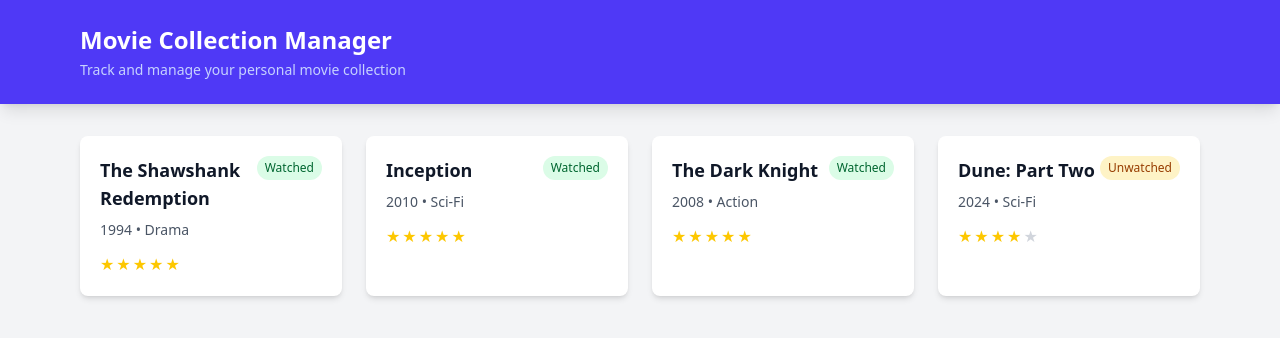
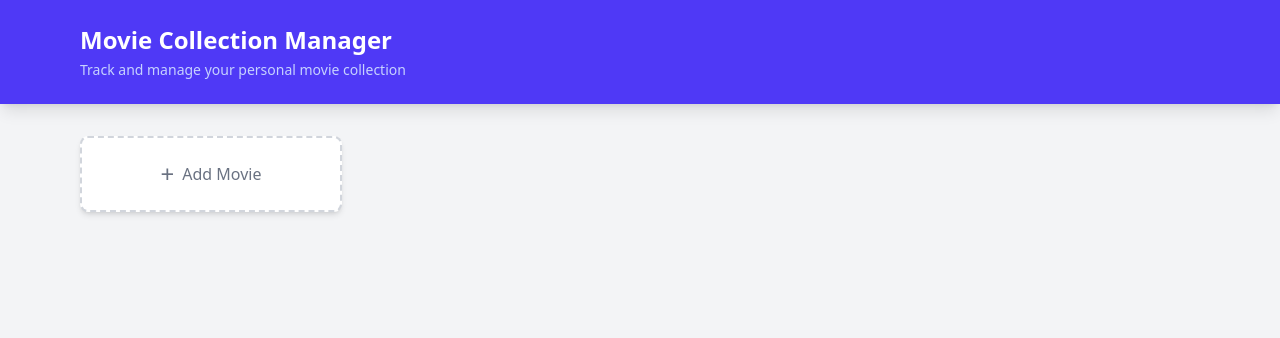
Before and after one commit to tcw321/movie-collection-manager, a React (Vite) app: page / in a window 1280 px wide. Shown: the top 338 px of the page. Built offline with nearby package versions, Linux system fonts and the light colour scheme.

Commit message:
Add movies

```diff
--- a/src/App.tsx
+++ b/src/App.tsx
@@ -1,3 +1,5 @@
+import { useState, useEffect } from "react"
+
 interface Movie {
   id: number
   title: string
@@ -7,40 +9,32 @@
   watched: boolean
 }
 
-const sampleMovies: Movie[] = [
-  {
-    id: 1,
-    title: "The Shawshank Redemption",
-    year: 1994,
-    genre: "Drama",
-    rating: 5,
-    watched: true,
-  },
-  {
-    id: 2,
-    title: "Inception",
-    year: 2010,
-    genre: "Sci-Fi",
-    rating: 5,
-    watched: true,
-  },
-  {
-    id: 3,
-    title: "The Dark Knight",
-    year: 2008,
-    genre: "Action",
-    rating: 5,
-    watched: true,
-  },
-  {
-    id: 4,
-    title: "Dune: Part Two",
-    year: 2024,
-    genre: "Sci-Fi",
-    rating: 4,
-    watched: false,
-  },
+const STORAGE_KEY = "movie-collection"
+
+const GENRES = [
+  "Action",
+  "Comedy",
+  "Drama",
+  "Horror",
+  "Romance",
+  "Sci-Fi",
+  "Thriller",
+  "Documentary",
+  "Animation",
+  "Other",
 ]
+
+function loadMovies(): Movie[] {
+  const stored = localStorage.getItem(STORAGE_KEY)
+  if (stored) {
+    return JSON.parse(stored)
+  }
+  return []
+}
+
+function saveMovies(movies: Movie[]) {
+  localStorage.setItem(STORAGE_KEY, JSON.stringify(movies))
+}
 
 function StarRating({ rating }: { rating: number }) {
   return (
@@ -82,7 +76,192 @@
   )
 }
 
+function StarRatingInput({
+  rating,
+  onChange,
+}: {
+  rating: number
+  onChange: (rating: number) => void
+}) {
+  return (
+    <div className="flex gap-1">
+      {[1, 2, 3, 4, 5].map((star) => (
+        <button
+          key={star}
+          type="button"
+          onClick={() => onChange(star)}
+          className={`text-2xl transition-colors ${
+            star <= rating
+              ? "text-yellow-400 hover:text-yellow-500"
+              : "text-gray-300 hover:text-gray-400"
+          }`}
+        >
+          ★
+        </button>
+      ))}
+    </div>
+  )
+}
+
+function AddMovieForm({ onAdd }: { onAdd: (movie: Omit<Movie, "id">) => void }) {
+  const [title, setTitle] = useState("")
+  const [year, setYear] = useState(new Date().getFullYear())
+  const [genre, setGenre] = useState(GENRES[0])
+  const [rating, setRating] = useState(3)
+  const [watched, setWatched] = useState(false)
+  const [isOpen, setIsOpen] = useState(false)
+
+  const handleSubmit = (e: React.FormEvent) => {
+    e.preventDefault()
+    if (!title.trim()) return
+
+    onAdd({
+      title: title.trim(),
+      year,
+      genre,
+      rating,
+      watched,
+    })
+
+    // Reset form
+    setTitle("")
+    setYear(new Date().getFullYear())
+    setGenre(GENRES[0])
+    setRating(3)
+    setWatched(false)
+    setIsOpen(false)
+  }
+
+  if (!isOpen) {
+    return (
+      <button
+        onClick={() => setIsOpen(true)}
+        className="w-full bg-white rounded-lg shadow-md p-5 border-2 border-dashed border-gray-300 hover:border-indigo-400 hover:bg-indigo-50 transition-colors flex items-center justify-center gap-2 text-gray-500 hover:text-indigo-600"
+      >
+        <span className="text-2xl">+</span>
+        <span className="font-medium">Add Movie</span>
+      </button>
+    )
+  }
+
+  return (
+    <form
+      onSubmit={handleSubmit}
+      className="bg-white rounded-lg shadow-md p-5 space-y-4"
+    >
+      <div>
+        <label
+          htmlFor="title"
+          className="block text-sm font-medium text-gray-700 mb-1"
+        >
+          Title *
+        </label>
+        <input
+          type="text"
+          id="title"
+          value={title}
+          onChange={(e) => setTitle(e.target.value)}
+          className="w-full px-3 py-2 border border-gray-300 rounded-md focus:outline-none focus:ring-2 focus:ring-indigo-500 focus:border-transparent"
+          placeholder="Enter movie title"
+          required
+        />
+      </div>
+
+      <div className="grid grid-cols-2 gap-4">
+        <div>
+          <label
+            htmlFor="year"
+            className="block text-sm font-medium text-gray-700 mb-1"
+          >
+            Year
+          </label>
+          <input
+            type="number"
+            id="year"
+            value={year}
+            onChange={(e) => setYear(parseInt(e.target.value) || 0)}
+            min="1888"
+            max={new Date().getFullYear() + 5}
+            className="w-full px-3 py-2 border border-gray-300 rounded-md focus:outline-none focus:ring-2 focus:ring-indigo-500 focus:border-transparent"
+          />
+        </div>
+
+        <div>
+          <label
+            htmlFor="genre"
+            className="block text-sm font-medium text-gray-700 mb-1"
+          >
+            Genre
+          </label>
+          <select
+            id="genre"
+            value={genre}
+            onChange={(e) => setGenre(e.target.value)}
+            className="w-full px-3 py-2 border border-gray-300 rounded-md focus:outline-none focus:ring-2 focus:ring-indigo-500 focus:border-transparent"
+          >
+            {GENRES.map((g) => (
+              <option key={g} value={g}>
+                {g}
+              </option>
+            ))}
+          </select>
+        </div>
+      </div>
+
+      <div>
+        <label className="block text-sm font-medium text-gray-700 mb-1">
+          Rating
+        </label>
+        <StarRatingInput rating={rating} onChange={setRating} />
+      </div>
+
+      <div className="flex items-center gap-2">
+        <input
+          type="checkbox"
+          id="watched"
+          checked={watched}
+          onChange={(e) => setWatched(e.target.checked)}
+          className="w-4 h-4 text-indigo-600 border-gray-300 rounded focus:ring-indigo-500"
+        />
+        <label htmlFor="watched" className="text-sm font-medium text-gray-700">
+          I've watched this movie
+        </label>
+      </div>
+
+      <div className="flex gap-2 pt-2">
+        <button
+          type="submit"
+          className="flex-1 bg-indigo-600 text-white py-2 px-4 rounded-md hover:bg-indigo-700 transition-colors font-medium"
+        >
+          Add Movie
+        </button>
+        <button
+          type="button"
+          onClick={() => setIsOpen(false)}
+          className="px-4 py-2 border border-gray-300 rounded-md hover:bg-gray-50 transition-colors text-gray-700"
+        >
+          Cancel
+        </button>
+      </div>
+    </form>
+  )
+}
+
 function App() {
+  const [movies, setMovies] = useState<Movie[]>(() => loadMovies())
+
+  useEffect(() => {
+    saveMovies(movies)
+  }, [movies])
+
+  const addMovie = (movieData: Omit<Movie, "id">) => {
+    const newMovie: Movie = {
+      ...movieData,
+      id: Date.now(),
+    }
+    setMovies([newMovie, ...movies])
+  }
+
   return (
     <div className="min-h-screen bg-gray-100">
       <header className="bg-indigo-600 text-white shadow-lg">
@@ -96,7 +275,8 @@
 
       <main className="max-w-6xl mx-auto px-4 py-8">
         <div className="grid grid-cols-1 sm:grid-cols-2 lg:grid-cols-3 xl:grid-cols-4 gap-6">
-          {sampleMovies.map((movie) => (
+          <AddMovieForm onAdd={addMovie} />
+          {movies.map((movie) => (
             <MovieCard key={movie.id} movie={movie} />
           ))}
         </div>
```
